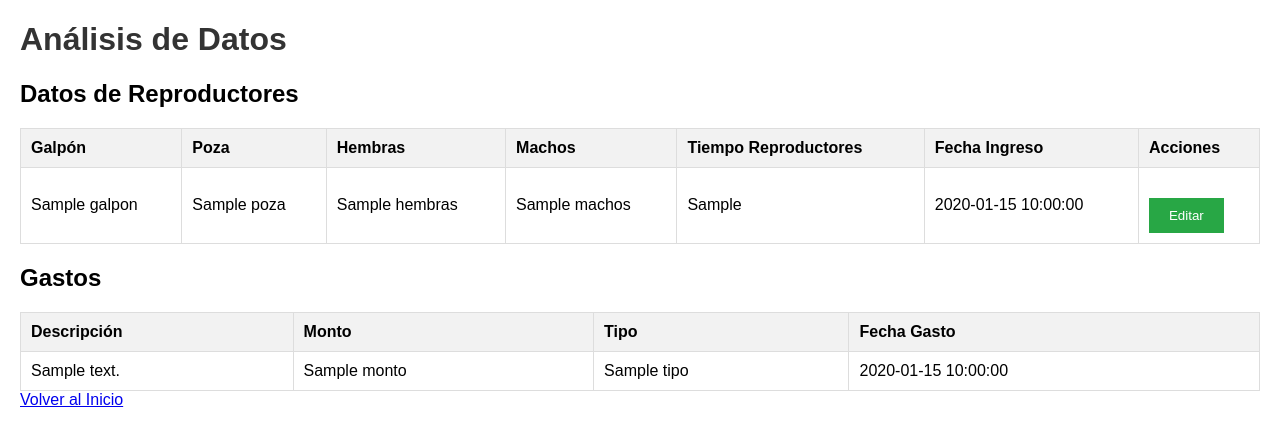
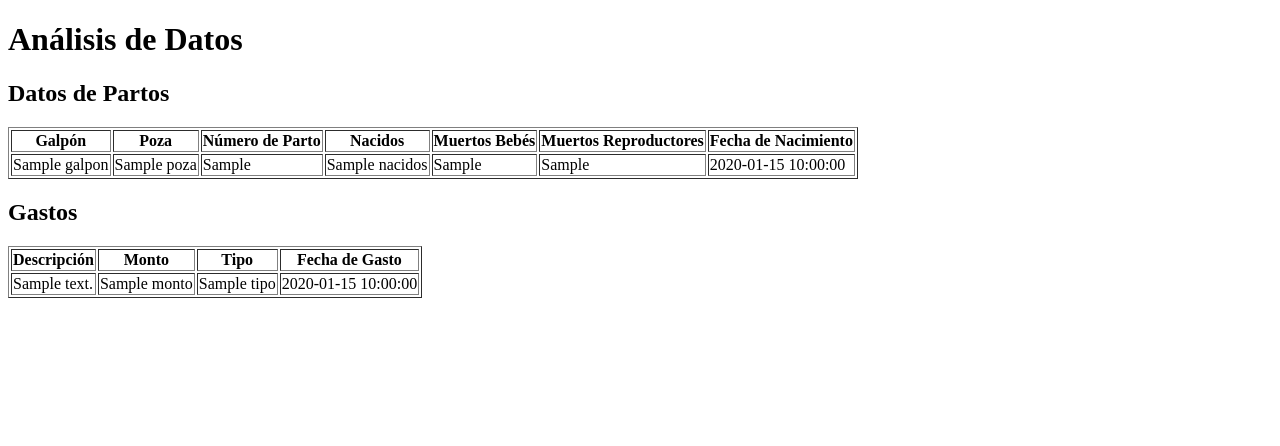
Before and after one commit to Javh9/registro-cuyes, a Flask app: page /analisis_datos in a window 1280 px wide. Shown: the top 446 px of the page. Run offline with Flask 3, Linux system fonts and the light colour scheme; tables that the repository leaves empty hold one stand-in row (values such as "Sample post"); a database or web service that is not in the repository returns one stand-in record (values such as "Sample title"); some libraries are stand-ins or nearby versions.

Commit message:
error en lectura de analisis de datos de partos

```diff
--- a/app.py
+++ b/app.py
@@ -493,6 +493,7 @@ def analisis_datos():
     except Exception as e:
         flash(f'Ocurrió un error inesperado: {str(e)}', 'danger')
         return redirect(url_for('index'))
+
 # Ruta para ver el balance
 @app.route('/balance')
 def balance():
--- a/templates/analisis_datos.html
+++ b/templates/analisis_datos.html
@@ -4,68 +4,58 @@
     <meta charset="UTF-8">
     <meta name="viewport" content="width=device-width, initial-scale=1.0">
     <title>Análisis de Datos</title>
-    <link rel="stylesheet" href="{{ url_for('static', filename='styles.css') }}">
 </head>
 <body>
     <h1>Análisis de Datos</h1>
 
-    <!-- Tabla de datos de reproductores -->
-    <h2>Datos de Reproductores</h2>
-    <table>
+    <h2>Datos de Partos</h2>
+    <table border="1">
         <thead>
             <tr>
                 <th>Galpón</th>
                 <th>Poza</th>
-                <th>Hembras</th>
-                <th>Machos</th>
-                <th>Tiempo Reproductores</th>
-                <th>Fecha Ingreso</th>
-                <th>Acciones</th> <!-- Nueva columna para acciones -->
+                <th>Número de Parto</th>
+                <th>Nacidos</th>
+                <th>Muertos Bebés</th>
+                <th>Muertos Reproductores</th>
+                <th>Fecha de Nacimiento</th>
             </tr>
         </thead>
         <tbody>
             {% for dato in datos %}
                 <tr>
-                    <td>{{ dato['galpon'] }}</td>
-                    <td>{{ dato['poza'] }}</td>
-                    <td>{{ dato['hembras'] }}</td>
-                    <td>{{ dato['machos'] }}</td>
-                    <td>{{ dato['tiempo_reproductores'] }}</td>
-                    <td>{{ dato['fecha_ingreso'] }}</td>
-                    <td>
-                        <!-- Botón para editar -->
-                        <a href="{{ url_for('editar_reproductor', id=dato['id']) }}">
-                            <button>Editar</button>
-                        </a>
-                    </td>
+                    <td>{{ dato.galpon }}</td>
+                    <td>{{ dato.poza }}</td>
+                    <td>{{ dato.numero_parto }}</td>
+                    <td>{{ dato.nacidos }}</td>
+                    <td>{{ dato.muertos_bebes }}</td>
+                    <td>{{ dato.muertos_reproductores }}</td>
+                    <td>{{ dato.fecha_nacimiento }}</td>
                 </tr>
             {% endfor %}
         </tbody>
     </table>
 
-    <!-- Tabla de gastos -->
     <h2>Gastos</h2>
-    <table>
+    <table border="1">
         <thead>
             <tr>
                 <th>Descripción</th>
                 <th>Monto</th>
                 <th>Tipo</th>
-                <th>Fecha Gasto</th>
+                <th>Fecha de Gasto</th>
             </tr>
         </thead>
         <tbody>
             {% for gasto in gastos %}
                 <tr>
-                    <td>{{ gasto['descripcion'] }}</td>
-                    <td>{{ gasto['monto'] }}</td>
-                    <td>{{ gasto['tipo'] }}</td>
-                    <td>{{ gasto['fecha_gasto'] }}</td>
+                    <td>{{ gasto.descripcion }}</td>
+                    <td>{{ gasto.monto }}</td>
+                    <td>{{ gasto.tipo }}</td>
+                    <td>{{ gasto.fecha_gasto }}</td>
                 </tr>
             {% endfor %}
         </tbody>
     </table>
-
-    <a href="{{ url_for('index') }}">Volver al Inicio</a>
 </body>
 </html>
```
